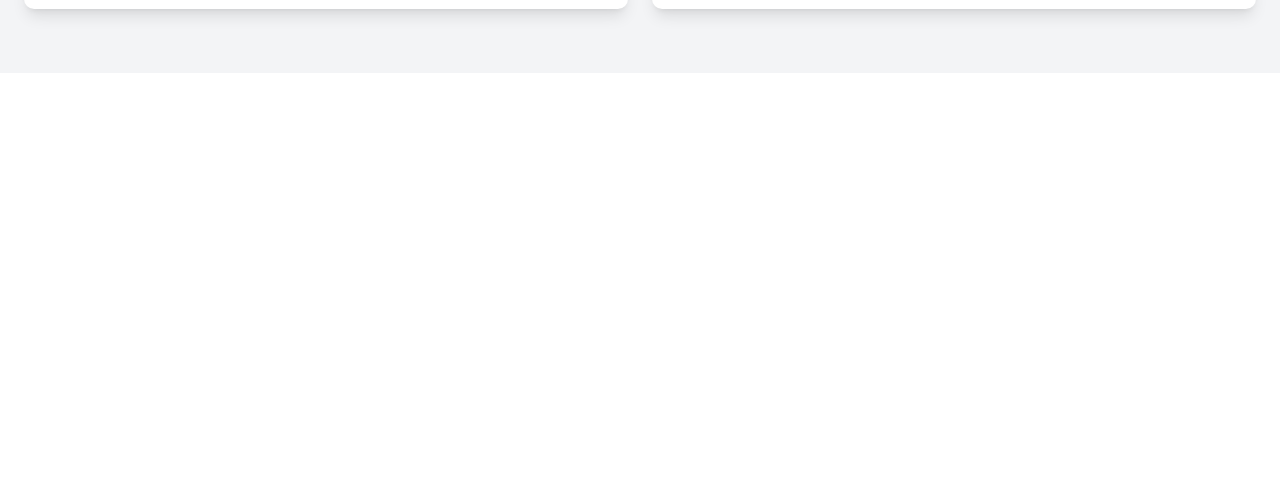
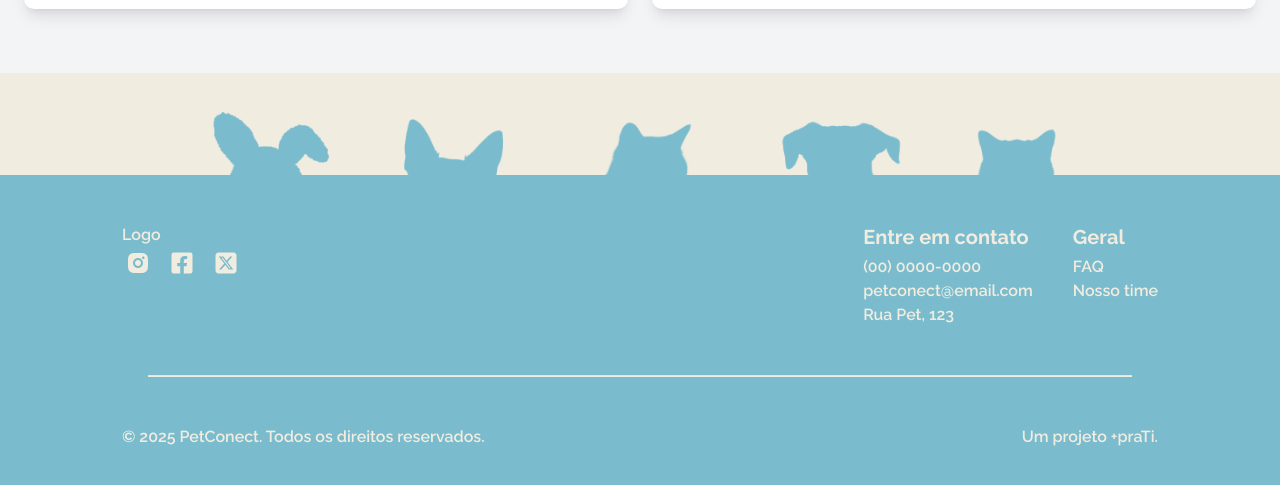
Before and after one commit to DanyAxeDev/Projeto_Final_-PraTi, a React (Vite) app: page /adoption-page in a window 1280 px wide. Shown: the part 2132-2617 px from the top of the page. Before the commit the page ends 2205 px from the top, so only its background shows below. Built offline with nearby package versions, Linux system fonts and the light colour scheme; a web font is replaced by a local one.

Commit message:
feat: footer adicionado

```diff
--- /dev/null
+++ b/src/components/Footer.tsx
@@ -0,0 +1,51 @@
+import { Link } from "react-router"
+import SocialIcon from "./SocialIcon"
+import { RiInstagramFill } from "react-icons/ri"
+import { FaFacebookSquare } from "react-icons/fa"
+import { FaSquareXTwitter } from "react-icons/fa6"
+
+function Footer() {
+  return (
+    <footer className="bg-blue">
+      <section className="max-w-[1100px] mx-auto flex flex-col gap-12 py-12 px-8 text-sand font-raleway font-semibold">
+        <section className="flex justify-between">
+          <div className="flex flex-col">
+            <span>Logo</span>
+            <div className="flex items-center gap-3">
+              <SocialIcon icon={<RiInstagramFill />} url="" color="sand" />
+              <SocialIcon icon={<FaFacebookSquare />} url="" color="sand" />
+              <SocialIcon icon={<FaSquareXTwitter />} url="" color="sand" />
+            </div>
+          </div>
+
+          <div className="flex gap-10">
+            <section>
+              <h4 className="text-xl font-bold mb-1">Entre em contato</h4>
+              <ul>
+                <li>(00) 0000-0000</li>
+                <li>petconect@email.com</li>
+                <li>Rua Pet, 123</li>
+              </ul>
+            </section>
+            <section>
+              <h4 className="text-xl font-bold mb-1">Geral</h4>
+              <ul>
+                <li><Link to="#" className="hover:text-white hover:underline">FAQ</Link></li>
+                <li><Link to="#" className="hover:text-white hover:underline">Nosso time</Link></li>
+              </ul>
+            </section>
+          </div>
+        </section>
+
+        <hr className="w-[95%] self-center border-b-1 border-b-sand" />
+
+        <div className="flex justify-between items-center">
+          <p>© 2025 PetConect. Todos os direitos reservados.</p>
+          <p>Um projeto <Link to="https://www.maisprati.com.br/" className="hover:text-white hover:underline">+praTi</Link>.</p>
+        </div>
+      </section>
+    </footer>
+  )
+}
+
+export default Footer
--- a/src/layouts/PublicLayout.tsx
+++ b/src/layouts/PublicLayout.tsx
@@ -1,5 +1,6 @@
 import { Outlet } from "react-router"
 import PublicHeader from "@/components/PublicHeader"
+import Footer from "@/components/Footer"
 
 function PublicLayout() {
   return (
@@ -8,6 +9,16 @@ function PublicLayout() {
       <main className="bg-sand min-h-screen h-full pt-20">
         <Outlet />
       </main>
+
+      {/* Imagem das orelhas dos pets */}
+      <section className="bg-sand pt-8">
+        <div
+        style={{ backgroundImage: "url('/backgrounds/pet-ears.png')" }}
+        className="max-w-[1100px] mx-auto bg-contain bg-bottom bg-no-repeat h-[70px]"
+        ></div>
+      </section>
+
+      <Footer />
     </>
   )
 }
```
Also changed, not shown: public/backgrounds/pet-ears.png (added).
